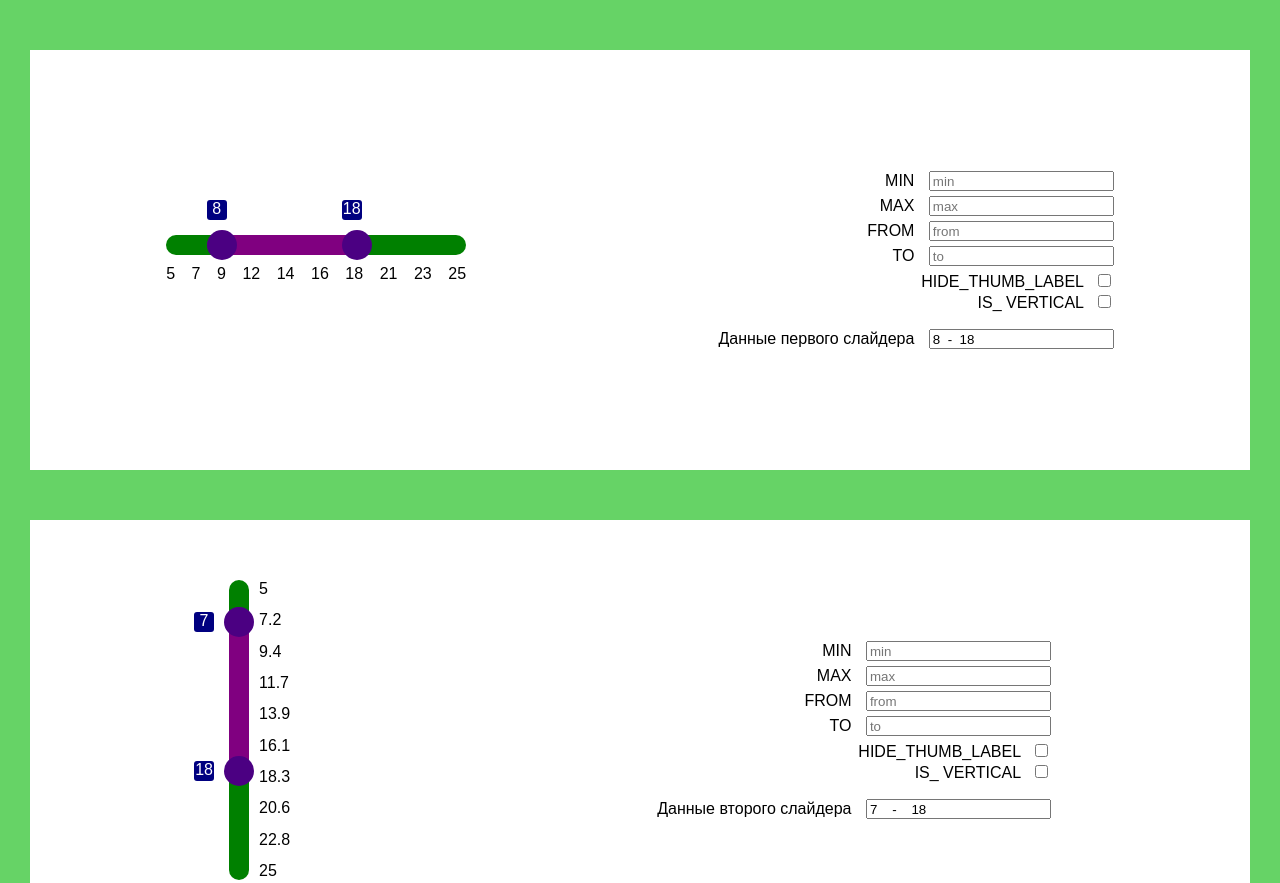
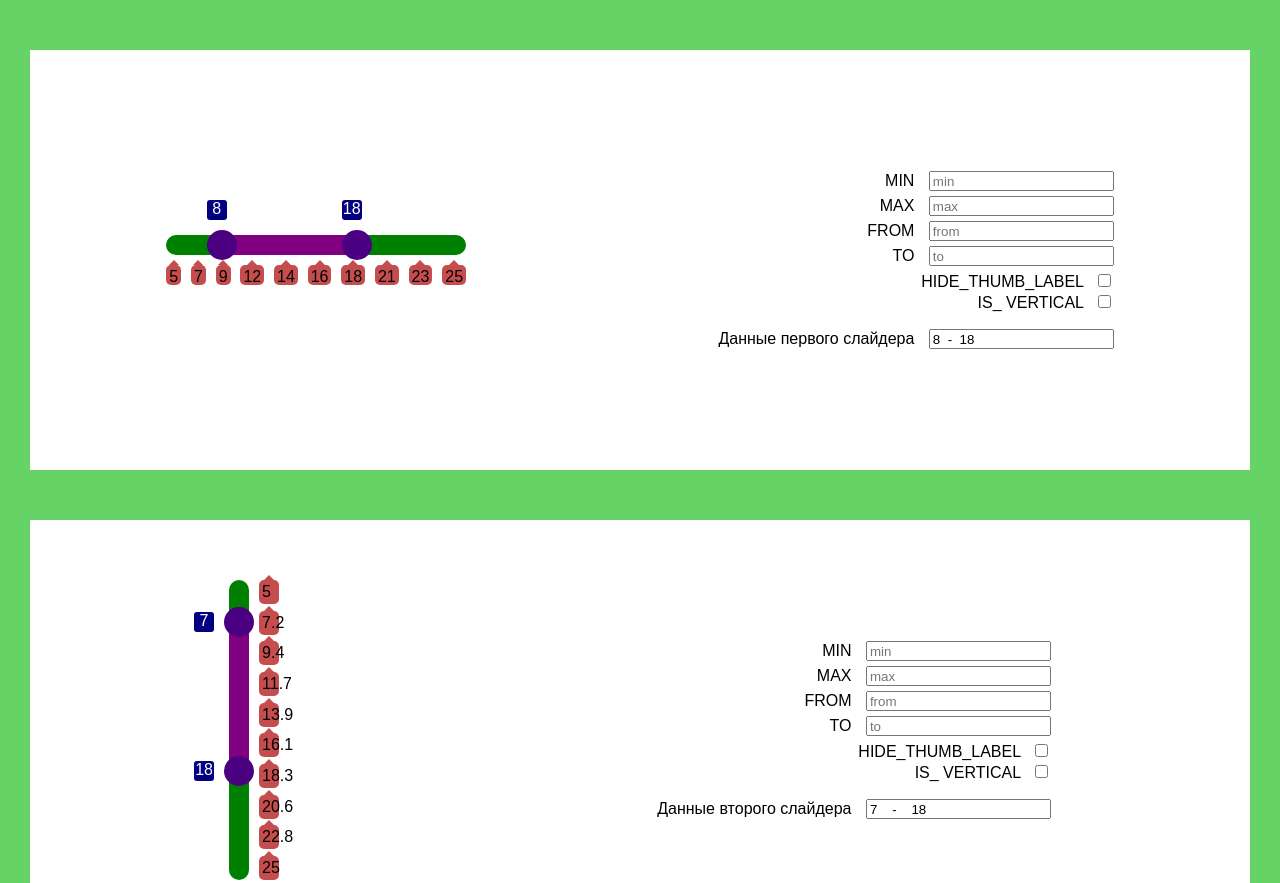
Before and after one commit to mvodev/slider, a website built with webpack: page src/index.pug in a window 1280 px wide. Shown: the top 883 px of the page. Built offline with nearby package versions, Linux system fonts and the light colour scheme.

Commit message:
added styles for range-label-scale

```diff
--- a/src/styles/fsd-slider.scss
+++ b/src/styles/fsd-slider.scss
@@ -65,6 +65,7 @@
 
   }
 
+
   &__thumb-value{
     font-size: 16px;
     font-family: inherit;
@@ -88,6 +89,24 @@
       margin-left: 10px;
       margin-top: 0;
     }
+
+    &-scale{
+      background-color: rgb(197, 77, 77);
+      border-radius: 5px;
+      position: relative;
+      padding: 3px;
+    }
+
+    &-scale::before {
+      content: "";
+      border: solid transparent;
+      position: absolute;
+      bottom: 100%;
+      left: 50%;
+      border-bottom-color: rgb(197, 77, 77);
+      border-width: 5px;
+      margin-left: -5px;
+}
   }
 
   &_element_is_hidden{
```
Also changed, not shown: docs/fsd-slider.css, slider/fsd-slider.css.
